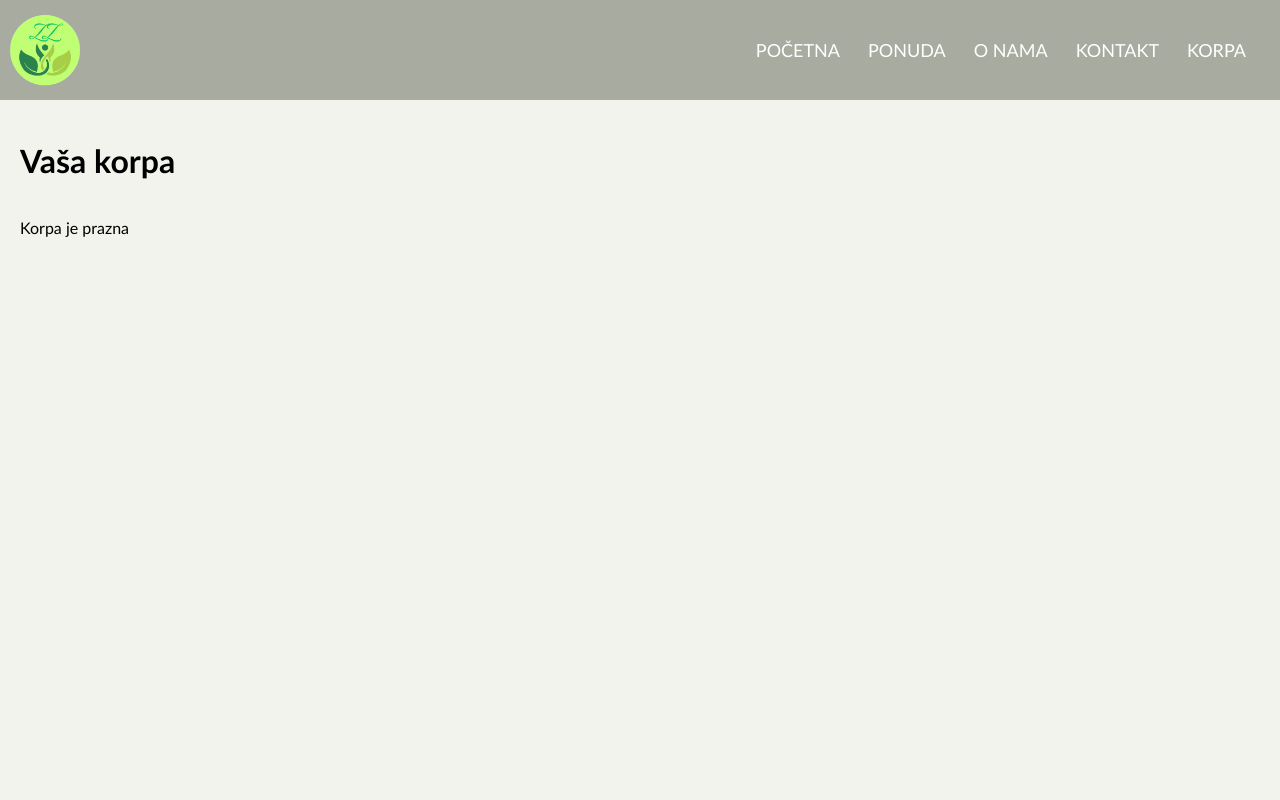
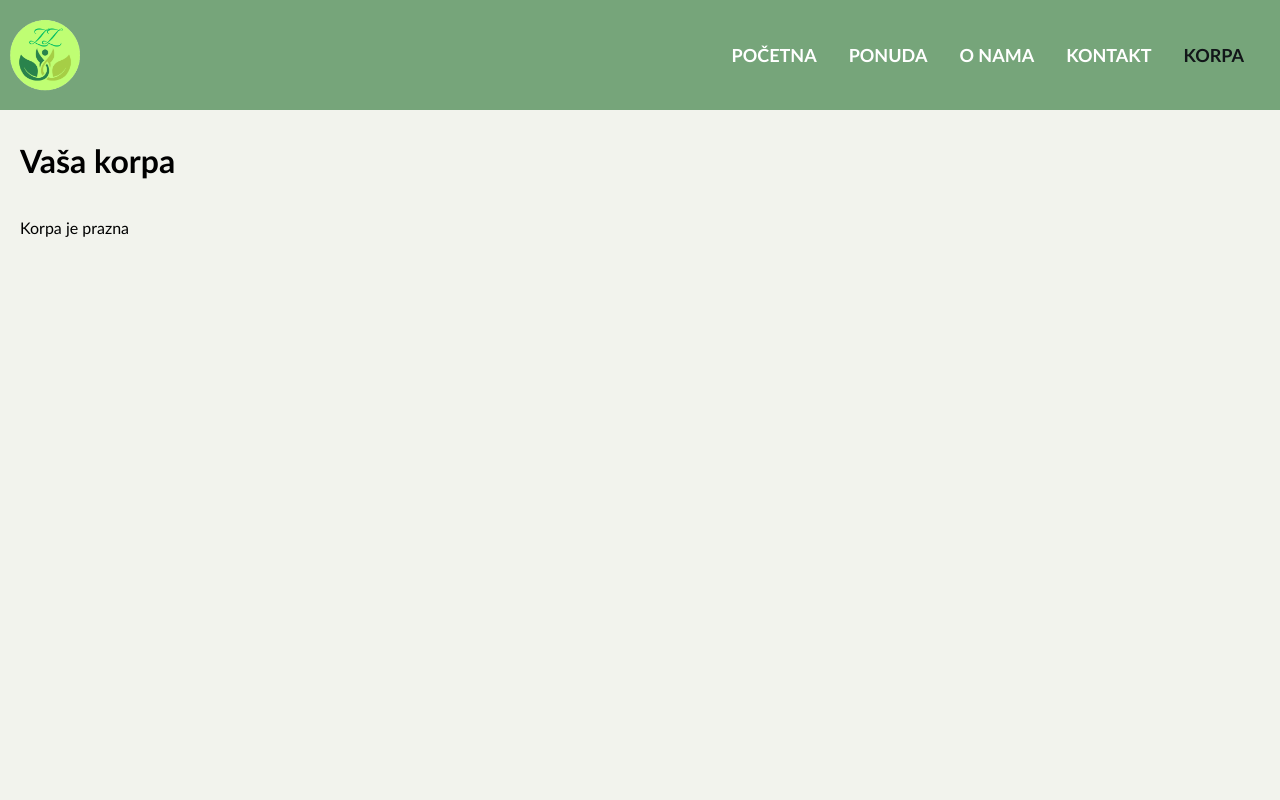
Before and after one commit to TkeMaa/React-2, a React (Create React App) app: page /cart in a window 1280 px wide. Shown: the top 800 px of the page. Built offline with nearby package versions, Linux system fonts and the light colour scheme.

Commit message:
responsiveness fix, navbarimprovements

```diff
--- a/src/components/Navbar.js
+++ b/src/components/Navbar.js
@@ -1,6 +1,6 @@
 import React, {useState} from 'react'
 import logo from "../assets/logo.png";
-import {Link} from "react-router-dom";
+import {NavLink, Link} from "react-router-dom";
 import "../styles/Navbar.css";
 
 function Navbar() {
@@ -15,27 +15,27 @@ function Navbar() {
     return (
         <div className="navbar">
             <div className="leftSide" id={openBurger ? "open": "close"}>
-                <Link to="/"><img src={logo} alt="logo" /></Link>
+                <Link to="/" ><img src={logo} alt="logo" /></Link>
                 <div className="burgerMenu">
                     <ul>
-                        <li><Link to="/">POČETNA</Link></li>
-                        <li><Link to="/menu">PONUDA</Link></li>
-                        <li><Link to="/about">O NAMA</Link></li>
-                        <li><Link to="/contact">KONTAKT</Link></li>
-                        <li><Link to="/cart">KORPA</Link></li>
+                        <li><NavLink to="/" className={({isActive}) => (isActive?"active":"")}>POČETNA</NavLink></li>
+                        <li><NavLink to="/menu">PONUDA</NavLink></li>
+                        <li><NavLink to="/about">O NAMA</NavLink></li>
+                        <li><NavLink to="/contact">KONTAKT</NavLink></li>
+                        <li><NavLink to="/cart">KORPA</NavLink></li>
                     </ul>
                 </div>
             </div>
             <div className="rightSide">
                 <ul>
-                    <li><Link to="/"> POČETNA </Link></li>
-                    <li><Link to="/menu"> PONUDA </Link></li>
-                    <li><Link to="/about"> O NAMA </Link></li>
-                    <li><Link to="/contact"> KONTAKT </Link></li>
-                    <li><Link to="/cart"> KORPA </Link></li>
+                    <li><NavLink to="/"> POČETNA </NavLink></li>
+                    <li><NavLink to="/menu"> PONUDA </NavLink></li>
+                    <li><NavLink to="/about"> O NAMA </NavLink></li>
+                    <li><NavLink to="/contact"> KONTAKT </NavLink></li>
+                    <li><NavLink to="/cart"> KORPA </NavLink></li>
                 </ul>
             </div>
-            <div className="burger" onClick={toggleBurger}>
+            <div className="burger" id={openBurger ? "openIcon" : "closeIcon"} onClick={toggleBurger}>
                 &#9776;
             </div>
         </div>
--- a/src/pages/Kontakt.js
+++ b/src/pages/Kontakt.js
@@ -47,76 +47,17 @@ function Kontakt() {
         Ime: ${formData.firstName}
         Prezime: ${formData.lastName}
         Email: ${formData.email}
-        Napomena: ${formData.message}
+        Poruka: ${formData.message}
       `);
       // Resetuj formu
-      setFormData({
-        firstName: '',
-        lastName: '',
-        email: '',
-        message: ''
-      });
+      // setFormData({
+      //   firstName: '',
+      //   lastName: '',
+      //   email: '',
+      //   message: ''
+      // });
     }
   }
-
-  /*
-  const [errors, setErrors] = useState({});
-
-  const validate = () => {
-    let formErrors = {};
-
-    if (!formData.firstName.trim()) {
-      formErrors.firstName = 'Ime je obavezno';
-    }
-    if (!formData.lastName.trim()) {
-      formErrors.lastName = 'Prezime je obavezno';
-    }
-    if (!formData.email) {
-      formErrors.email = 'Email je obavezan';
-    } else if (!/\S+@\S+\.\S+/.test(formData.email)) {
-      formErrors.email = 'Email nije validan';
-    }
-
-    return formErrors;
-  };
-
-  // Funkcija za rukovanje promenama u input poljima
-  const handleChange = (e) => {
-    const { name, value } = e.target;
-    setFormData({
-      ...formData,
-      [name]: value,
-    });
-  };
-
-  // Funkcija za slanje forme
-  const handleSubmit = (e) => {
-    e.preventDefault();
-    const formErrors = validate();
-
-    // Ako postoje greške, postavi ih u state i ne šalji formu
-    if (Object.keys(formErrors).length > 0) {
-      setErrors(formErrors);
-    } else {
-      setErrors({});
-      // Prikaži pop-up sa prikupljenim podacima
-      window.alert(`
-        Ime: ${formData.firstName}
-        Prezime: ${formData.lastName}
-        Email: ${formData.email}
-        Poruka: ${formData.message}
-      `);
-
-      // Resetuj formu nakon slanja
-      setFormData({
-        firstName: '',
-        lastName: '',
-        email: '',
-        message: ''
-      });
-    }
-  };
-  */
 
   return (
     <div className="contact">
--- a/src/styles/About.css
+++ b/src/styles/About.css
@@ -1,19 +1,19 @@
 .about{
-    height: auto;
+    min-height: 100vh;
     width: 100%;
 
-    margin-top: 100px;
+    overflow-x: hidden;
 
     display: flex;
     flex-direction: row;
     align-items: center;
-    justify-content: space-around;
+    justify-content: space-evenly;
     flex-wrap: wrap;
     align-content: center;
     background-color: rgb(242, 243, 234);
 
-    padding-bottom: 7%;
-    padding-top: 7%;
+    padding-bottom: 50px;
+    padding-top: 50px;
 }
 
 .text{
@@ -31,10 +31,9 @@
 }
 
 .about img{
+    box-shadow: 0px 3px 15px rgba(0, 0, 0, 0.2);
     margin-top: 10px;
     /*border-radius: 30px;*/
-    width: 590px;
-    height: auto;
+    width: 750px;
     max-width: 100%;
-    max-height: 40%;
 }
--- a/src/styles/Footer.css
+++ b/src/styles/Footer.css
@@ -4,7 +4,8 @@
     color: white;
 
     width: 100%;
-    height: 100px;
+    min-height: 100px;
+    box-sizing: border-box;
 
     display: flex;
     flex-direction: row;
@@ -14,9 +15,7 @@
     padding-left: 10px;
     padding-right: 10px;
 
-    overflow-y: auto;
-    overflow-x: auto;
-    box-sizing: border-box;
+    overflow-x: hidden;
 }
 
 .footer img{
--- a/src/styles/Home.css
+++ b/src/styles/Home.css
@@ -1,12 +1,15 @@
 .home {
     margin-top: 100px;
 
-    overflow-x: auto;
+    overflow-x: hidden;
     overflow-y: hidden;
 
     display: flex;
     align-items: left;
     flex-direction: column;
+
+    width: 100%;
+    height: 100vh;
   }
 
 .headerContainer {
@@ -15,12 +18,12 @@
     justify-content: flex-start;
     align-items: flex-start;
 
-    width: 100%;
-    height: 100vh;
-
     background-position: center;
     background-repeat: no-repeat;
     background-size: cover;
+
+    width: 100%;
+    height: 100%;
 
     padding: 20px;
     box-sizing: border-box;
--- a/src/styles/Kontakt.css
+++ b/src/styles/Kontakt.css
@@ -1,5 +1,5 @@
 .contact{
-    margin-top: 100px;
+    margin-top: 50px;
     height: 100vh;
     overflow: hidden;
     display: flex;
@@ -25,7 +25,7 @@
     border-radius: 10px;
     background-color: #ffffff;
     padding: 50px;
-    width: 300px;
+    width: 400px;
     height: auto;
 }
 
@@ -38,7 +38,7 @@
     text-align: left;
     outline: none;
     border: none;
-    color: #969595;
+    color: #252d32;
 }
 
 .contact form button {
@@ -64,7 +64,7 @@
 }
 
 .contact form textarea {
-    color: #969595;
+    color: #252d32;
     resize: none;
     white-space: pre-wrap;
     overflow-y: auto;
--- a/src/styles/Menu.css
+++ b/src/styles/Menu.css
@@ -2,7 +2,7 @@
   margin-top: 100px;
 
   width: 100%;
-  height: auto;
+  min-height: 100vh;
 
   background-color: rgb(242, 243, 234);
 
--- a/src/styles/Navbar.css
+++ b/src/styles/Navbar.css
@@ -1,7 +1,8 @@
 .navbar{
-    height: 100px;
+    height: 110px;
     width: 100%;
-    background-color: rgb(168, 171, 160);
+    /*background-color: #9dc09d;*/
+    background-color: #76a57a;
     /*background-image: linear-gradient(rgba(110, 143, 102, 0.812),rgba(178, 221, 167, 0.812));
     border-bottom: 3px #f5eeba solid;*/
     box-shadow: 3px ;
@@ -20,6 +21,11 @@
     box-sizing: border-box;
 
     flex-wrap: wrap-reverse;
+}
+
+.active{
+    color: #121619!important;
+    /*border: 1px solid #121619;*/
 }
 
 .navbar .leftSide{
@@ -42,11 +48,13 @@
 }
 
 .navbar .rightSide ul li a{
-    padding: 2px;
+    border-radius: 12px;
+    padding: 4px;
     text-decoration: none;
     color: white;
     /*font-weight: bold;*/
     font-size: 18px;
+    font-weight: bold;
 }
 
 .navbar .rightSide ul li a:hover{
@@ -78,14 +86,17 @@
 }
 
 .navbar #open .burgerMenu ul li a{
+    border-radius: 10px;
+    padding: 1px;
     text-decoration: none;
     color: rgb(255, 255, 255);
-    /*font-weight: bold;*/
+    font-weight: bold;
     font-size: 16px;
 }
 
 .navbar #open .burgerMenu ul li a:hover{
     box-shadow: 0px 3px 15px rgba(0, 0, 0, 0.2);
+    transition: 0.3 ease-in;
 }
 
 .navbar #close .burgerMenu {
```
